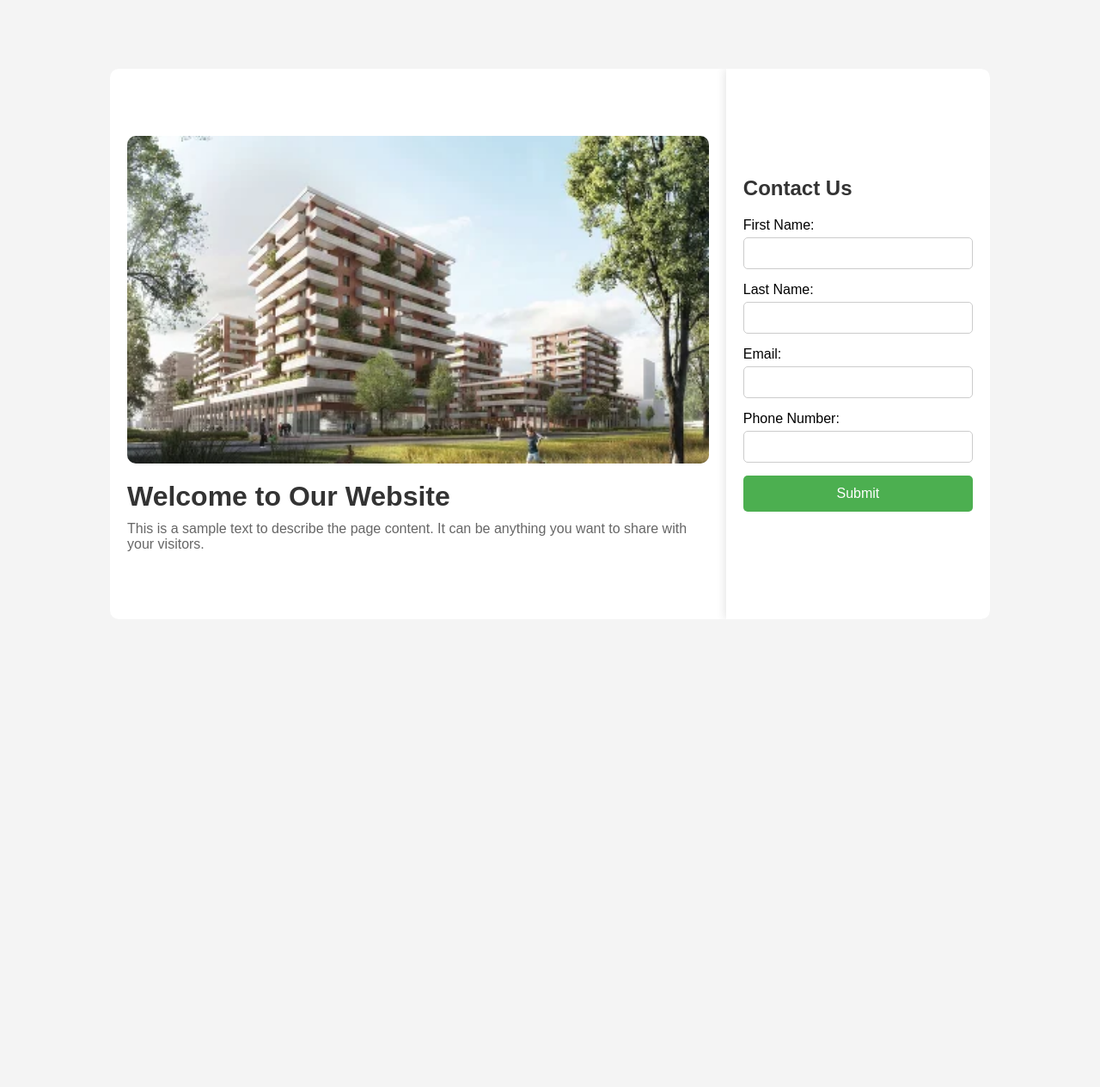
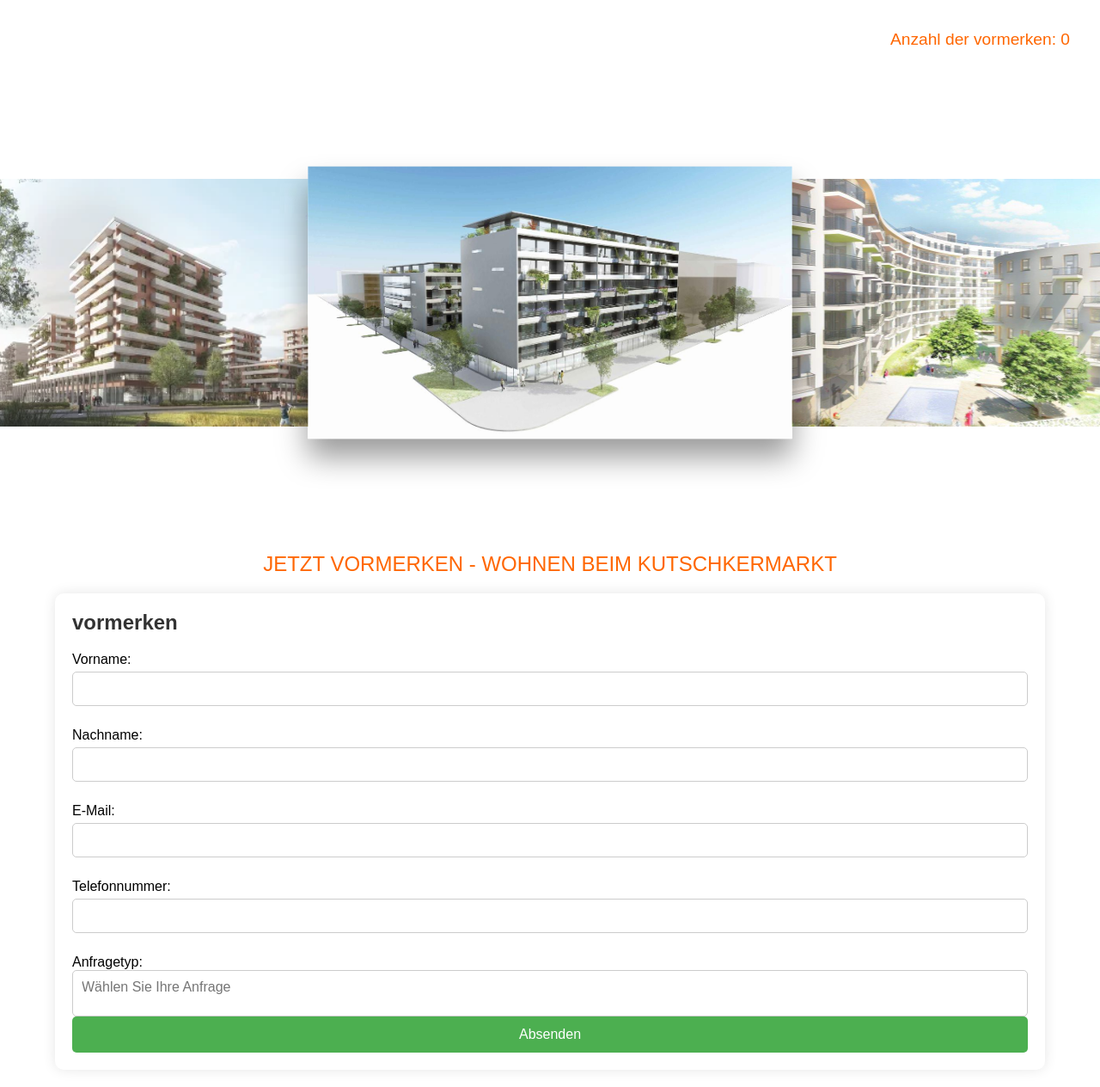
Before and after one commit to nedanouri/project, a PHP site: page / in a window 1280 px wide. Shown: the whole page at 86% size. Before the commit the page ends 641 px from the top, so only its background shows below. Run offline with PHP 8.4, Linux system fonts and the light colour scheme; data that the repository does not hold is empty; some libraries are stand-ins or nearby versions.

Commit message:
Update projects

```diff
--- a/public/index.php
+++ b/public/index.php
@@ -1,100 +1,117 @@
 <!DOCTYPE html>
-<html lang="fa">
+<html lang="de">
 <head>
     <meta charset="UTF-8">
     <meta name="viewport" content="width=device-width, initial-scale=1.0">
-    <title>Responsive Template</title>
-
+    <title>Drehendes Bildkarussell mit Formular</title>
+    <link href="https://cdn.jsdelivr.net/npm/select2@4.1.0-rc.0/dist/css/select2.min.css" rel="stylesheet" />
     <style>
-        /* Reset some default styles */
+        /* Reset */
         * {
             margin: 0;
             padding: 0;
             box-sizing: border-box;
         }
 
-        /* Body and basic layout */
+        /* General Layout */
         body {
             font-family: Arial, sans-serif;
-            background-color: #f4f4f4;
+            background-color: transparent;
+            display: flex;
+            flex-direction: column;
+            align-items: center;
+        }
+
+        .info-container {
+            width: 100%;
+            padding: 15px;
+            margin-top: 20px;
+            display: flex;
+            justify-content: flex-end;
+            align-items: center;
+            color: #ff6600;
+        }
+
+        .info-text {
+            font-size: 1.2rem;
+            margin-right: 20px;
+        }
+
+        .carousel-container {
+            position: relative;
+            width: 100%;
+            height: 70vh;
+            overflow: hidden;
             display: flex;
             justify-content: center;
             align-items: center;
-            height: 100vh;
         }
 
-        /* Container that holds both left and right sections */
-        .container {
-            display: flex;
-            width: 80%;
-            height: 80%;
-            max-width: 1200px;  /* Max width for large screens */
-            border-radius: 10px;
-            overflow: hidden;
+        .carousel-image {
+            position: absolute;
+            width: 40%;
+            height: auto;
+            transition: transform 1s ease-in-out, opacity 1s ease-in-out;
+            z-index: 1;
         }
 
-        /* Left Section: 70% width for image and text */
-        .left {
-            width: 70%;
-            background-color: #fff;
-            padding: 20px;
-            display: flex;
-            flex-direction: column;
-            justify-content: center;
-            align-items: flex-start;
+        .middle {
+            transform: scale(1.1);
+            z-index: 3;
+            box-shadow: 0 20px 30px rgba(0, 0, 0, 0.4);
         }
 
-        .left .image {
-            width: 100%;
-            height: auto;
+        .left {
+            transform: translateX(-80%);
+            opacity: 0.9;
+        }
+
+        .right {
+            transform: translateX(80%);
+            opacity: 0.9;
+        }
+
+        .carousel-text {
+            margin-top: 10px;
+            text-align: center;
+            font-size: 1.5rem;
+            color: #ff6600;
+            width: 80%;
+        }
+
+        .form-container {
+            width: 90%;
+            max-width: 1200px;
+            margin: 20px auto;
+            padding: 20px;
+            background-color: #ffffff;
+            box-shadow: 0px 0px 15px rgba(0, 0, 0, 0.1);
             border-radius: 10px;
         }
 
-        .left .text h1 {
-            font-size: 2rem;
-            margin-top: 20px;
-            color: #333;
-        }
-
-        .left .text p {
-            font-size: 1rem;
-            color: #666;
-            margin-top: 10px;
-        }
-
-        /* Right Section: 30% width for the form */
-        .right {
-            width: 30%;
-            background-color: #ffffff;
-            padding: 20px;
-            display: flex;
-            flex-direction: column;
-            align-items: flex-start;
-            justify-content: center;
-            box-shadow: -2px 0 10px rgba(0, 0, 0, 0.1);
-        }
-
-        .right h2 {
+        .form-container h2 {
             font-size: 1.5rem;
             margin-bottom: 20px;
             color: #333;
         }
 
-        .right label {
+        .form-container label {
+            display: block;
+            margin-top: 10px;
             font-size: 1rem;
-            margin-top: 10px;
         }
 
-        .right input {
+        .form-container input, .form-container select {
             width: 100%;
             padding: 10px;
             margin-top: 5px;
             margin-bottom: 15px;
             border: 1px solid #ccc;
             border-radius: 5px;
+            font-size: 1rem;
         }
 
-        .right button {
+        .form-container button {
             width: 100%;
             padding: 12px;
             background-color: #4CAF50;
@@ -105,55 +122,32 @@
             cursor: pointer;
         }
 
-        .right button:hover {
+        .form-container button:hover {
             background-color: #45a049;
         }
 
-        /* Responsive Design for Tablets and Mobile */
-        @media screen and (max-width: 768px) {
-            .container {
-                flex-direction: column;
-                width: 100%;
-                height: auto;
+        /* Select2 styling */
+        .select2-container {
+            width: 100% !important;
         }
 
-            .left, .right {
-                width: 100%;
-                padding: 15px;
+        .select2-container--default .select2-selection--multiple {
+            background-color: #fff;
+            border: 1px solid #ccc;
+            border-radius: 5px;
+            padding: 5px;
         }
 
-            .left .text h1 {
-                font-size: 1.5rem;
-            }
-
-            .right h2 {
-                font-size: 1.25rem;
-            }
-
-            .right input, .right button {
-                padding: 8px;
-            }
-        }
-
-        @media screen and (max-width: 480px) {
-            .left .text h1 {
-                font-size: 1.2rem;
-            }
-
-            .left .text p {
+        .select2-container--default .select2-selection--multiple .select2-selection__choice {
+            background-color: #4CAF50;
+            color: white;
+            border: none;
+            border-radius: 3px;
+            padding: 2px 10px;
+            margin: 2px 5px 2px 0;
             font-size: 0.9rem;
         }
 
-            .right h2 {
-                font-size: 1.1rem;
-            }
-
-            .right input, .right button {
-                padding: 6px;
-            }
-        }
-
-        /* Styles for the success message */
         .success-message {
             display: none;
             padding: 20px;
@@ -164,71 +158,108 @@
             margin-top: 20px;
         }
     </style>
+    <!-- Google reCAPTCHA -->
+    <script src="https://www.google.com/recaptcha/enterprise.js?render=6Lf6b4gqAAAAALyWv5xNUr9LecPzZNLX9WIjWL-r"></script>
 </head>
 <body>
 
-<div class="container">
-    <div class="left">
-        <!-- تغییر منبع تصویر به Image.jpg که داخل پوشه public قرار دارد -->
-        <img src="image.jpg" alt="Image" class="image">
-        <div class="text">
-            <h1>Welcome to Our Website</h1>
-            <p>This is a sample text to describe the page content. It can be anything you want to share with your visitors.</p>
+<!-- Top Info Section -->
+<div class="info-container">
+    <div class="info-text" id="registration-count">
+        Anzahl der vormerken: 0
     </div>
 </div>
 
-    <div class="right">
-        <h2>Contact Us</h2>
-        <form id="contact-form">
-            <label for="first_name">First Name:</label>
-            <input type="text" id="first_name" name="first_name" required><br>
+<!-- Carousel Section -->
+<div class="carousel-container">
+    <img src="image1.jpg" alt="Bild 1" class="carousel-image left">
+    <img src="image2.jpg" alt="Bild 2" class="carousel-image middle">
+    <img src="image3.jpg" alt="Bild 3" class="carousel-image right">
+</div>
 
-            <label for="last_name">Last Name:</label>
-            <input type="text" id="last_name" name="last_name" required><br>
+<!-- Carousel Text -->
+<div class="carousel-text">
+    JETZT VORMERKEN - WOHNEN BEIM KUTSCHKERMARKT
+</div>
 
-            <label for="email">Email:</label>
-            <input type="email" id="email" name="email" required><br>
+<!-- Form Section -->
+<div class="form-container" id="form-container">
+    <h2>vormerken</h2>
+    <form id="contact-form" method="post">
+        <label for="first_name">Vorname:</label>
+        <input type="text" id="first_name" name="first_name" required>
 
-            <label for="phone">Phone Number:</label>
-            <input type="tel" id="phone" name="phone" required><br>
+        <label for="last_name">Nachname:</label>
+        <input type="text" id="last_name" name="last_name" required>
 
-            <button type="submit">Submit</button>
+        <label for="email">E-Mail:</label>
+        <input type="email" id="email" name="email" required>
+
+        <label for="phone">Telefonnummer:</label>
+        <input type="tel" id="phone" name="phone">
+
+        <label for="request">Anfragetyp:</label>
+        <select id="request" name="request[]" multiple="multiple">
+            <option value="Option 1">Option 1</option>
+            <option value="Option 2">Option 2</option>
+            <option value="Option 3">Option 3</option>
+            <option value="Option 4">Option 4</option>
+        </select>
+
+        <button type="submit">Absenden</button>
     </form>
+</div>
 
-        <!-- Success message that will be shown after form submission -->
 <div class="success-message" id="success-message">
-            اطلاعات شما با موفقیت ثبت شد! با شما تماس خواهیم گرفت.
-        </div>
-    </div>
+    Ihre Daten wurden erfolgreich gespeichert! Wir werden uns bei Ihnen melden.
 </div>
 
 <script src="https://code.jquery.com/jquery-3.6.0.min.js"></script>
+<script src="https://cdn.jsdelivr.net/npm/select2@4.1.0-rc.0/dist/js/select2.min.js"></script>
 <script>
-    $(document).ready(function() {
-        // Submit form via AJAX
-        $('#contact-form').submit(function(e) {
-            e.preventDefault(); // Prevent default form submission
+    $(document).ready(function () {
+        // Initialize Select2
+        $('#request').select2({
+            placeholder: "Wählen Sie Ihre Anfrage",
+            width: 'resolve'
+        });
 
-            var formData = $(this).serialize(); // Serialize form data
+        // Form submission
+        $('#contact-form').submit(function (e) {
+            e.preventDefault();
 
-            // Send AJAX request
-            $.ajax({
-                url: 'process.php', // The PHP file that handles the form submission
-                type: 'POST',
-                data: formData,
-                success: function(response) {
-                    // On success, show the success message
-                    $('#success-message').fadeIn();
+            let formData = new FormData(e.target);
 
-                    // Optionally, hide the form after submission
-                    $('#contact-form').hide();
+            fetch('process.php', {
+                method: 'POST',
+                body: formData
+            })
+                .then(response => response.json())
+                .then(data => {
+                    $('#form-container').hide();
+                    $('#success-message').show();
 
-                    // Optionally, reset the form (uncomment the next line if needed)
-                    // $('#contact-form')[0].reset();
+                    setTimeout(() => {
+                        $('#success-message').hide();
+                    }, 60000);
+                })
+                .catch(error => console.error('Fehler beim Senden des Formulars:', error));
+        });
+
+        // Fetch registration count
+        fetch('process.php')
+            .then(response => response.json())
+            .then(data => {
+                $('#registration-count').text(`Anzahl der vormerken: ${data.form_submissions}`);
+            })
+            .catch(error => console.error('Fehler beim Abrufen der Statistik:', error));
+    });
+    function onClick(e) {
+        e.preventDefault();
+        grecaptcha.enterprise.ready(async () => {
+            const token = await grecaptcha.enterprise.execute('6Lf6b4gqAAAAALyWv5xNUr9LecPzZNLX9WIjWL-r', {action: 'LOGIN'});
+        });
     }
-            });
-        });
-    });
 </script>
 
 </body>
--- a/public/process.php
+++ b/public/process.php
@@ -5,25 +5,13 @@ $username = 'db';
 $password = 'db';
 
 try {
+    ini_set('display_errors', 1);
+    ini_set('display_startup_errors', 1);
+    error_reporting(E_ALL);
+
     // اتصال به پایگاه داده با استفاده از PDO
     $conn = new PDO("mysql:host=$host;dbname=$dbname", $username, $password);
     $conn->setAttribute(PDO::ATTR_ERRMODE, PDO::ERRMODE_EXCEPTION);
-
-    // چک کردن وجود ردیف با id = 1
-    $check_row_sql = "SELECT COUNT(*) FROM site_statistics WHERE id = 1";
-    $check_row_result = $conn->query($check_row_sql);
-    $row_count = $check_row_result->fetchColumn();
-
-    if ($row_count == 0) {
-        // اگر ردیف وجود ندارد، ردیف جدید اضافه کنید
-        $insert_default_stats_sql = "INSERT INTO site_statistics (id, page_visits, form_submissions) VALUES (1, 0, 0)";
-        $conn->exec($insert_default_stats_sql);
-    }
-
-    // **افزایش تعداد بازدید صفحه** بدون شرط POST
-    $update_page_visits_sql = "UPDATE site_statistics SET page_visits = page_visits + 1 WHERE id = 1";
-    $update_page_visits_stmt = $conn->prepare($update_page_visits_sql);
-    $update_page_visits_stmt->execute();
 
     // بررسی اینکه آیا فرم ارسال شده است
     if ($_SERVER["REQUEST_METHOD"] == "POST") {
@@ -33,38 +21,55 @@ try {
         $email = $_POST['email'];
         $phone = $_POST['phone'];
 
+        // گرفتن داده‌های ریکوئست از چک‌باکس‌ها
+        $requests = isset($_POST['request']) ? $_POST['request'] : [];
+
+        // تبدیل داده‌های ریکوئست به فرمت JSON
+        $requests_json = json_encode($requests);
+
         // وارد کردن داده‌ها به پایگاه داده (جدول users)
-        $sql = "INSERT INTO users (first_name, last_name, email, phone) VALUES (:first_name, :last_name, :email, :phone)";
+        $sql = "INSERT INTO users (first_name, last_name, email, phone, request) VALUES (:first_name, :last_name, :email, :phone, :request)";
         $stmt = $conn->prepare($sql);
-        $stmt->execute([
+        if (!$stmt->execute([
             ':first_name' => $first_name,
             ':last_name' => $last_name,
             ':email' => $email,
-            ':phone' => $phone
-        ]);
+            ':phone' => $phone,
+            ':request' => $requests_json
+        ])) {
+            var_dump($stmt->errorInfo());
+        }
 
-        // به‌روزرسانی آمار در جدول site_statistics
-        // افزایش تعداد فرم‌های ارسال شده
-        $update_form_submissions_sql = "UPDATE site_statistics SET form_submissions = form_submissions + 1 WHERE id = 1";
-        $update_form_submissions_stmt = $conn->prepare($update_form_submissions_sql);
-        $update_form_submissions_stmt->execute();
+        // پس از ذخیره موفقیت آمیز، تعداد کل ثبت‌نام‌ها را دوباره بخوانید
+        $sql = "SELECT COUNT(*) AS form_submissions FROM users";
+        $result = $conn->query($sql);
+        $row = $result->fetch(PDO::FETCH_ASSOC);
+
+        // ارسال تعداد ثبت‌نام‌ها به صورت JSON
+        header('Content-Type: application/json');
+        if ($row) {
+            echo json_encode(['form_submissions' => $row['form_submissions']]);
+        } else {
+            echo json_encode(['form_submissions' => 0]);
+        }
+        exit;
     }
 
-    // دریافت آمار از پایگاه داده (برای نمایش تعداد فرم‌های ارسال شده و بازدیدها)
-    $sql = "SELECT form_submissions, page_visits FROM site_statistics WHERE id = 1";
+    // دریافت تعداد ثبت‌نام‌ها از جدول users
+    $sql = "SELECT COUNT(*) AS form_submissions FROM users";
     $result = $conn->query($sql);
+    $row = $result->fetch(PDO::FETCH_ASSOC);
 
-    if ($result->rowCount() > 0) {
-        // گرفتن داده‌های آمار
-        $row = $result->fetch(PDO::FETCH_ASSOC);
-
-        // ارسال داده‌ها به صورت JSON برای استفاده در JavaScript
-        echo json_encode($row);
+    // ارسال داده‌ها به صورت JSON
+    header('Content-Type: application/json');
+    if ($row) {
+        echo json_encode(['form_submissions' => $row['form_submissions']]);
     } else {
-        echo json_encode(['form_submissions' => 0, 'page_visits' => 0]);
+        echo json_encode(['form_submissions' => 0]);
     }
 
 } catch (PDOException $e) {
-    echo "خطا: " . $e->getMessage();
+    header('Content-Type: application/json');
+    echo json_encode(['error' => $e->getMessage()]);
 }
 ?>
```
Also changed, not shown: .ddev/.ddev-docker-compose-full.yaml, public/image1.jpg (renamed from public/image.jpg), public/image2.jpg (added), public/image3.jpg (added), 2 other files. Lines whose indentation alone changed are shown as unchanged.
